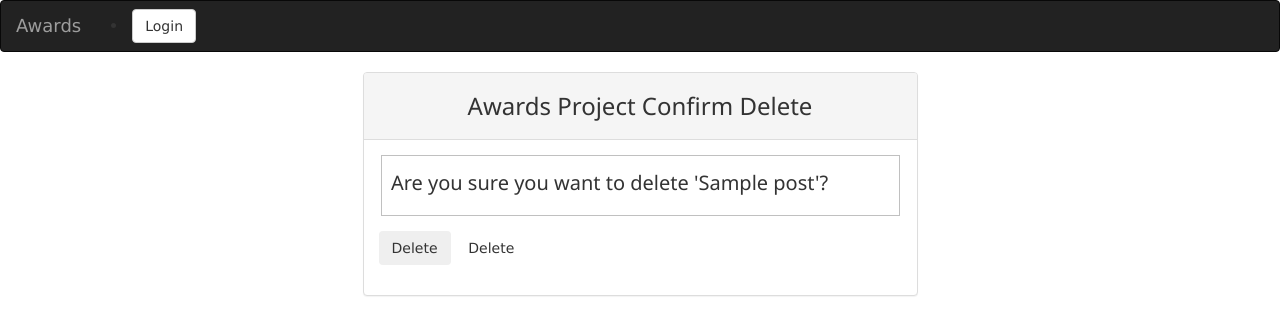
After one commit to Fahari/Awards, a Django app: template tuzo/templates/post_confirm_delete.html in a window 1280 px wide. The commit adds this page. Shown: the top 335 px of the page. Run offline with Django 3.2, Linux system fonts and the light colour scheme; tables that the repository leaves empty hold one stand-in row (values such as "Sample post"); the template is opened without the code that fills it: values that come from a table or form of the project are taken from there, most other values are stand-ins (such as "Sample title", 1, 10 or a date in 2020); some libraries are stand-ins or nearby versions.

Commit message:
create delete project

```diff
--- a/tuzo/templates/navbar.html
+++ b/tuzo/templates/navbar.html
@@ -26,7 +26,7 @@
                 <a href="/profile">Profile</a>
               </li>
               <li>
-                <a href="/post/new">Post</a>
+                <a href="/post/new">Post a project</a>
               </li>
               <li>
                 <a href="/accounts/password/change">Change Password</a>
--- /dev/null
+++ b/tuzo/templates/post_confirm_delete.html
@@ -0,0 +1,37 @@
+{% extends 'base.html' %}
+{% load bootstrap3 %}
+{% block content %}
+<div class="container">
+  <div class="row">
+    <!-- Empty div -->
+    <div class="col-md-3"></div>
+    <div class="col-md-6">
+      <div class="panel panel-default">
+
+        <div class="panel-heading">
+          <h3 class="text-center">Awards Project Confirm Delete</h3>
+        </div>
+        <div class="panel-body">
+
+          <form method="POST" enctype="multipart/form-data">
+                      {% csrf_token %}
+                      <fieldset class="form-group">
+                        <h4>Are you sure you want to delete '{{ object.title }}'?</h4>
+                      </fieldset>
+                      <div class="form-group">
+                          <button class="btn btn-outline-danger" type="submit">Delete</button>
+                            <a class="btn btn-outline-secondrey" href="{% url 'post-detail' object.id %}">Delete</a>
+                      </div>
+                  </form>
+
+        </div>
+
+      </div>
+
+    </div>
+    <!-- empty div -->
+    <div class="col-md-3"></div>
+  </div>
+</div>
+
+{% endblock %}
--- a/tuzo/urls.py
+++ b/tuzo/urls.py
@@ -1,5 +1,5 @@
 from django.conf.urls import url
-from .views import PostListView,PostCreateView,PostUpdateView,PostDetailView
+from .views import PostListView,PostCreateView,PostUpdateView,PostDeleteView,PostDetailView
 from . import views
 
 urlpatterns=[
@@ -7,6 +7,7 @@ urlpatterns=[
     url(r'^post/<int:pk>/',PostDetailView.as_view(),name = 'post-detail'),
     url(r'^post/new/',PostCreateView.as_view(),name = 'post-create'),
     url(r'^post/<int:pk>/update/',PostUpdateView.as_view(),name = 'post-update'),
+    url(r'^post/<int:pk>/delete/',PostDeleteView.as_view(),name = 'post-delete'),
     url(r'^profile/', views.profile, name='profile'),
 
 
```
Also changed, not shown: tuzo/views.py (+10 -1 lines).
